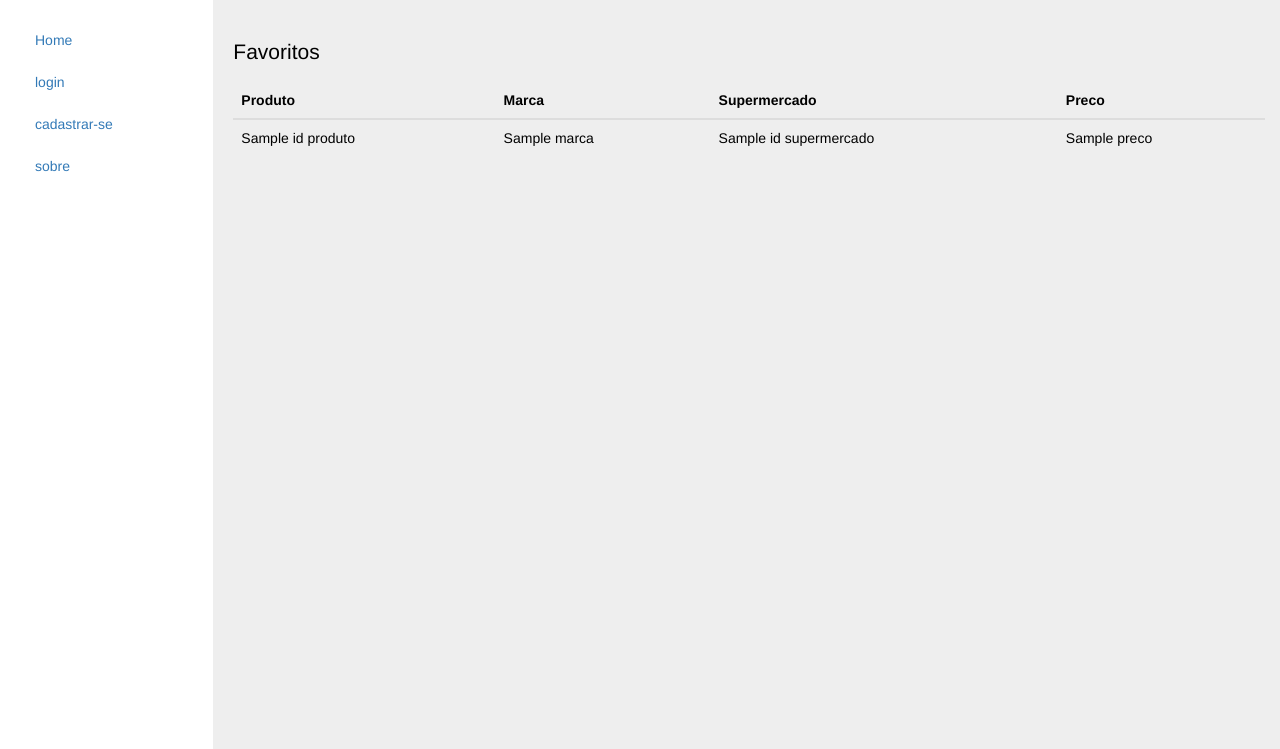
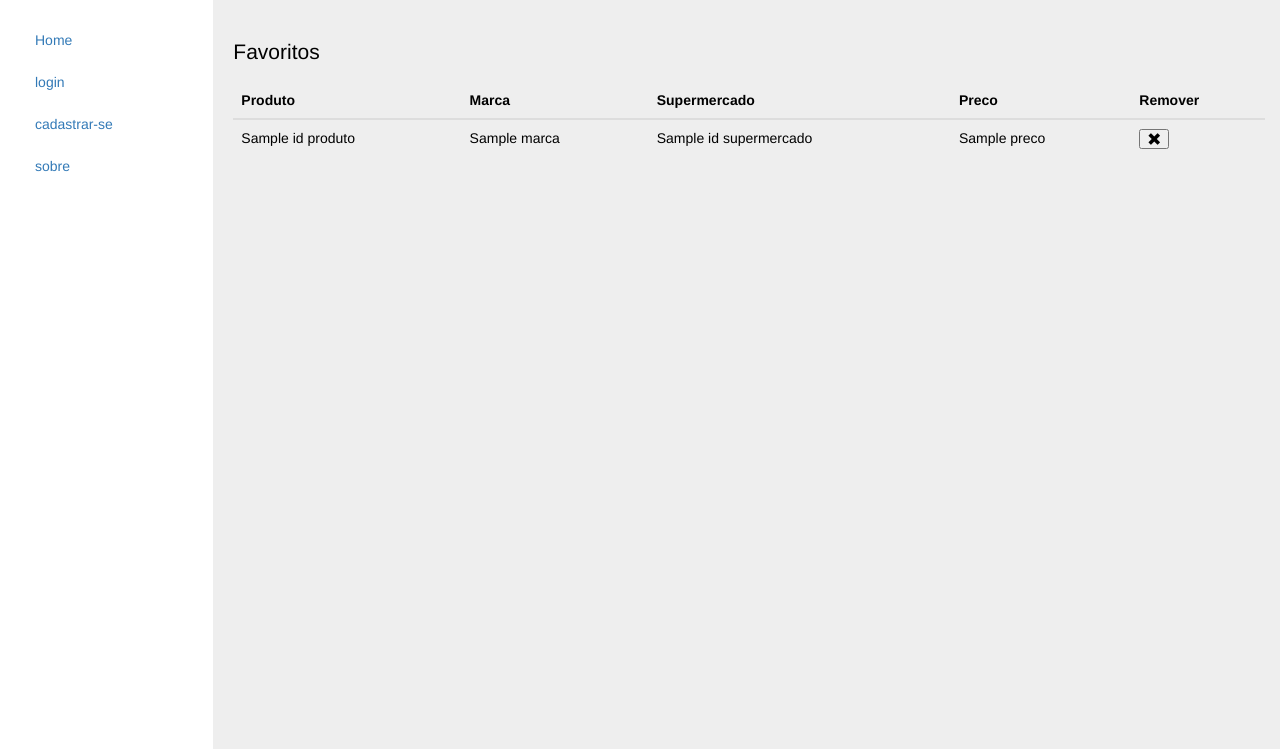
Before and after one commit to VitorRamos/Supereconomic, a Django app: template templates/favoritos.html in a window 1280 px wide. Shown: the part 51-800 px from the top of the page. Run offline with Django 3.2, Linux system fonts and the light colour scheme; the template is opened without the code that fills it: most values are stand-ins (such as "Sample title", 1, 10 or a date in 2020); parts of the project's set-up code (start-up, migrations or seed data) failed here and were passed over; some libraries are stand-ins or nearby versions.

Commit message:
remover favorito

```diff
--- a/templates/favoritos.html
+++ b/templates/favoritos.html
@@ -3,13 +3,16 @@
 {% block content %}
     <p>Favoritos</p>
 
-    <table class="table">
+    <form method="POST">
+        {% csrf_token %}
+        <table class="table">
             <thead>
                 <tr>
                     <th>Produto</th>
                     <th>Marca</th>
                     <th>Supermercado</th>
                     <th>Preco</th>
+                    <th>Remover</th>
                 </tr>
             </thead>
 
@@ -20,9 +23,11 @@
                     <td>{{produto.idProduto.marca}}</td>
                     <td>{{produto.idSupermercado.nome}}</td>
                     <td>{{produto.preco}}</td>
+                    <td><button type="submit" value="{{ produto.idProduto.idProduto }}"
+                                class="glyphicon glyphicon-remove" name="deletar"></button></td>
                 </tr>
                 {% endfor %}
             </tbody>
         </table>
-
+    </form>
 {% endblock %}
```
